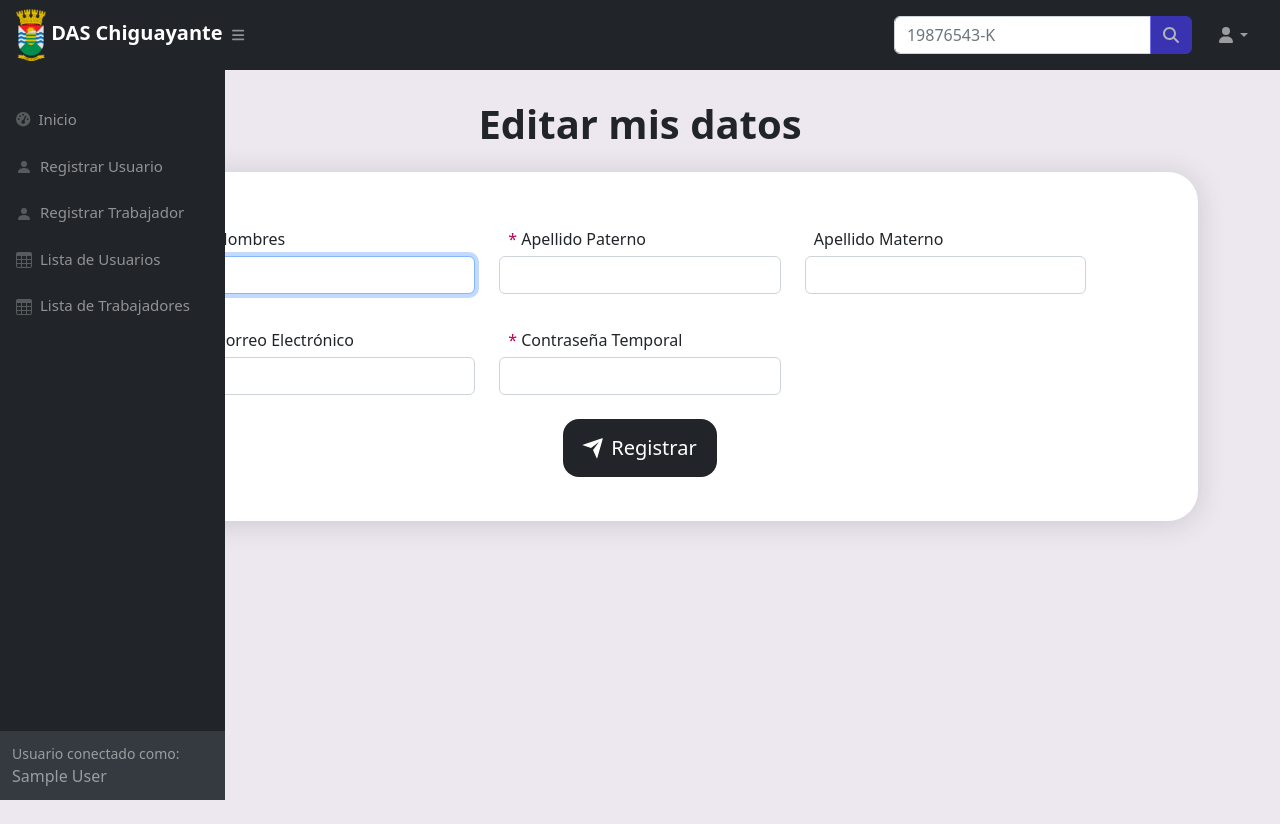
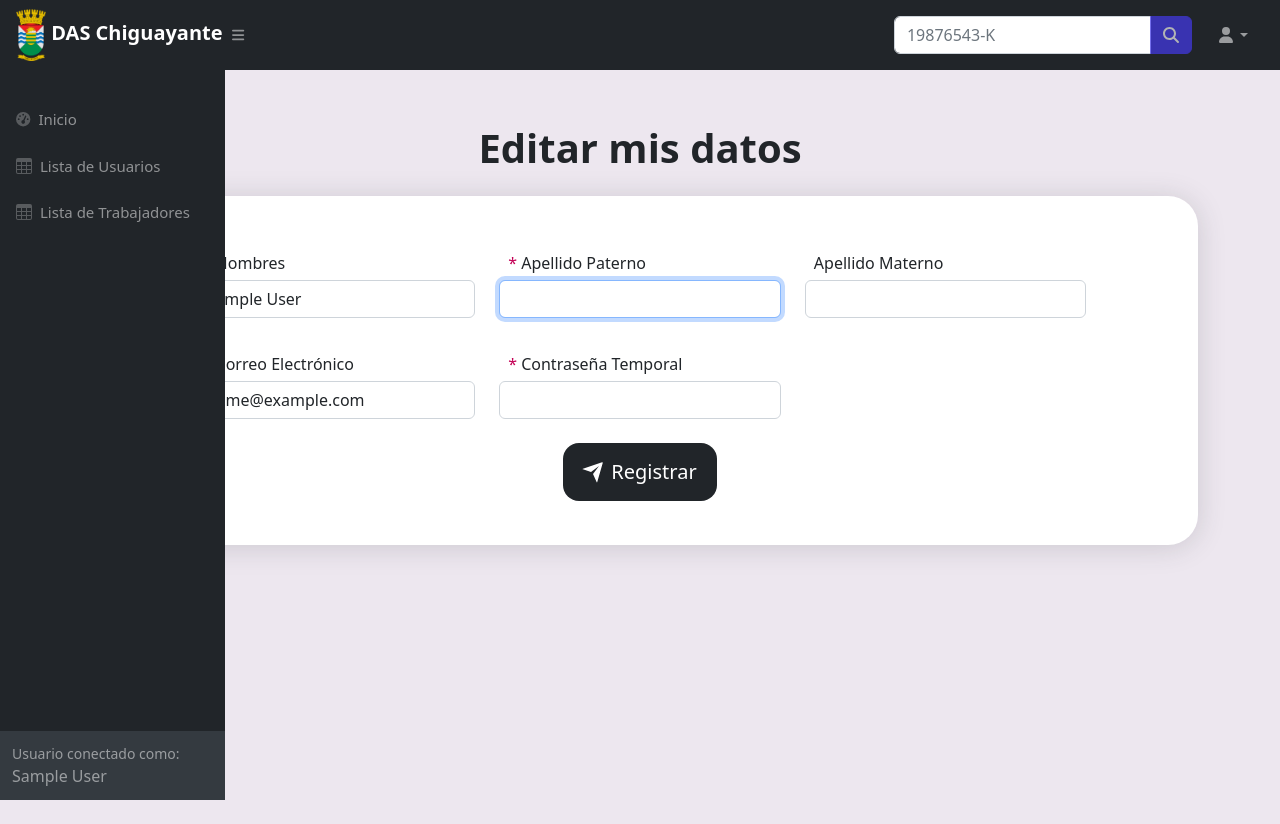
Before and after one commit to pxrplehaze7/das, a PHP site: page /editPerfil.php in a window 1280 px wide. Before the commit the page ends 800 px from the top, so only its background shows below. Run offline with PHP 8.4, Linux system fonts and the light colour scheme; the visitor is signed in with stand-in values (Sample User, id 1); data that the repository does not hold is empty; some libraries are stand-ins or nearby versions.

Commit message:
cambio pequeño

```diff
--- a/components/navbar.php
+++ b/components/navbar.php
@@ -92,10 +92,12 @@
     <li class="nav-item dropdown">
       <a class="nav-link dropdown-toggle" id="navbarDropdown" href="#" role="button" data-bs-toggle="dropdown" aria-expanded="false"><i class="fas fa-user fa-fw"></i></a>
       <ul class="dropdown-menu dropdown-menu-end" aria-labelledby="navbarDropdown">
-        <form action="editPerfil.php" method="post">
-          <input type="hidden" name="idperfil" value="<?php echo $IDUsuario; ?>">
+        <!-- <form action="editPerfil.php" method="POST">
+<input type="hidden" name="idUsuario" value="<?php echo $_SESSION['idperfil']; ?>">
           <button type="submit" class="dropdown-item">Editar Perfil</button>
-        </form>
+        </form> -->
+        <!-- <li><a class="dropdown-item" href="./editPerfil.php">Editar Perfil</a></li> -->
+        <a href="editPerfil.php">Editar perfil</a>
 
 
 
--- a/components/sidebar.php
+++ b/components/sidebar.php
@@ -9,11 +9,12 @@
           </div>
           Inicio
         </a>
+        <?php
+        if ($_SESSION['rol'] === '1') { ?>
 
           <a class="nav-link" href="registroUsuarios.php">
             <div class="sb-nav-link-icon">
-            <svg xmlns="http://www.w3.org/2000/svg" width="16" height="16" fill="currentColor" class="bi bi-person-fill"
-              viewBox="0 0 16 16">
+              <svg xmlns="http://www.w3.org/2000/svg" width="16" height="16" fill="currentColor" class="bi bi-person-fill" viewBox="0 0 16 16">
                 <path d="M3 14s-1 0-1-1 1-4 6-4 6 3 6 4-1 1-1 1H3Zm5-6a3 3 0 1 0 0-6 3 3 0 0 0 0 6Z" />
               </svg>
             </div>
@@ -22,20 +23,20 @@
 
           <a class="nav-link" href="registro.php">
             <div class="sb-nav-link-icon">
-            <svg xmlns="http://www.w3.org/2000/svg" width="16" height="16" fill="currentColor" class="bi bi-person-fill"
-              viewBox="0 0 16 16">
+              <svg xmlns="http://www.w3.org/2000/svg" width="16" height="16" fill="currentColor" class="bi bi-person-fill" viewBox="0 0 16 16">
                 <path d="M3 14s-1 0-1-1 1-4 6-4 6 3 6 4-1 1-1 1H3Zm5-6a3 3 0 1 0 0-6 3 3 0 0 0 0 6Z" />
               </svg>
             </div>
             Registrar Trabajador
           </a>
+        <?php } ?>
+
+
 
         <a class="nav-link" href="tablaU.php">
           <div class="sb-nav-link-icon">
-            <svg xmlns="http://www.w3.org/2000/svg" width="16" height="16" fill="currentColor" class="bi bi-table"
-              viewBox="0 0 16 16">
-              <path
-                d="M0 2a2 2 0 0 1 2-2h12a2 2 0 0 1 2 2v12a2 2 0 0 1-2 2H2a2 2 0 0 1-2-2V2zm15 2h-4v3h4V4zm0 4h-4v3h4V8zm0 4h-4v3h3a1 1 0 0 0 1-1v-2zm-5 3v-3H6v3h4zm-5 0v-3H1v2a1 1 0 0 0 1 1h3zm-4-4h4V8H1v3zm0-4h4V4H1v3zm5-3v3h4V4H6zm4 4H6v3h4V8z" />
+            <svg xmlns="http://www.w3.org/2000/svg" width="16" height="16" fill="currentColor" class="bi bi-table" viewBox="0 0 16 16">
+              <path d="M0 2a2 2 0 0 1 2-2h12a2 2 0 0 1 2 2v12a2 2 0 0 1-2 2H2a2 2 0 0 1-2-2V2zm15 2h-4v3h4V4zm0 4h-4v3h4V8zm0 4h-4v3h3a1 1 0 0 0 1-1v-2zm-5 3v-3H6v3h4zm-5 0v-3H1v2a1 1 0 0 0 1 1h3zm-4-4h4V8H1v3zm0-4h4V4H1v3zm5-3v3h4V4H6zm4 4H6v3h4V8z" />
             </svg>
           </div>
           Lista de Usuarios
@@ -44,17 +45,12 @@
 
         <a class="nav-link" href="tabla.php">
           <div class="sb-nav-link-icon">
-            <svg xmlns="http://www.w3.org/2000/svg" width="16" height="16" fill="currentColor" class="bi bi-table"
-              viewBox="0 0 16 16">
-              <path
-                d="M0 2a2 2 0 0 1 2-2h12a2 2 0 0 1 2 2v12a2 2 0 0 1-2 2H2a2 2 0 0 1-2-2V2zm15 2h-4v3h4V4zm0 4h-4v3h4V8zm0 4h-4v3h3a1 1 0 0 0 1-1v-2zm-5 3v-3H6v3h4zm-5 0v-3H1v2a1 1 0 0 0 1 1h3zm-4-4h4V8H1v3zm0-4h4V4H1v3zm5-3v3h4V4H6zm4 4H6v3h4V8z" />
+            <svg xmlns="http://www.w3.org/2000/svg" width="16" height="16" fill="currentColor" class="bi bi-table" viewBox="0 0 16 16">
+              <path d="M0 2a2 2 0 0 1 2-2h12a2 2 0 0 1 2 2v12a2 2 0 0 1-2 2H2a2 2 0 0 1-2-2V2zm15 2h-4v3h4V4zm0 4h-4v3h4V8zm0 4h-4v3h3a1 1 0 0 0 1-1v-2zm-5 3v-3H6v3h4zm-5 0v-3H1v2a1 1 0 0 0 1 1h3zm-4-4h4V8H1v3zm0-4h4V4H1v3zm5-3v3h4V4H6zm4 4H6v3h4V8z" />
             </svg>
           </div>
           Lista de Trabajadores
         </a>
-
-
-
 
       </div>
     </div>
--- a/editPerfil.php
+++ b/editPerfil.php
@@ -1,29 +1,40 @@
 <?php
+session_start();
 include("./controller/config/conexion.php");
-session_start();
+
 if (!isset($_SESSION['rol'])) {
     header('Location: index.php');
     exit();
 }
-if ($_SESSION['rol'] !== '1') {
-    header('Location: ./components/error.html');
-    exit();
-}
-$IDUsuario = $_POST['idperfil'];
 
-if (isset($_GET['idperfil'])) {
-    $iduser = $_GET['idperfil'];
 
-    $datosperfil = "SELECT * FROM usuario WHERE IDUser='$iduser' LIMIT 1";
+
+ if (isset($_SESSION['idperfil'])) {
+    echo $_SESSION['idperfil'];
+    $idUsuario = $_SESSION['idperfil'];
+
+    $datosperfil = "SELECT * FROM usuario WHERE IDUsuario='$idUsuario' LIMIT 1";
     $resultDatosperfil = mysqli_query($conn, $datosperfil);
 
     if (mysqli_num_rows($resultDatosperfil) == 1) {
-        // Si se encuentra una persona, se asigna el resultado a $persona
         $miperfil = mysqli_fetch_assoc($resultDatosperfil);
+
+        $nombre = $miperfil['NombreU'];
+        $apellidop = $miperfil['ApellidoP'];
+        $apellidom = $miperfil['ApellidoM'];
+        $correo = $miperfil['CorreoU'];
+    } else {
+
+        echo "No se encontraron datos de perfil";
+        exit();
     }
-} ?>
+} else {
 
-<?php include("./controller/config/conexion.php"); ?>
+    echo "No se ha establecido la variable de sesión 'idperfil'";
+    exit();
+}
+?>
+
 <!DOCTYPE html>
 <html lang="es">
 <head>
@@ -50,10 +61,10 @@
 </head>
 
 <body class="sb-nav-fixed">
-    <?php require("./components/navbar.php") ?>
+    <?php require("./components/navbar.php"); ?>
     <div id="layoutSidenav">
 
-        <?php require("./components/sidebar.php") ?>
+        <?php require("./components/sidebar.php"); ?>
         <div id="layoutSidenav_content">
             <main>
                 <div class="container-md">
@@ -67,18 +78,18 @@
                             <div class="row ">
                                 <div class="col-md">
                                     <label for="idPersona"><span style="color: #c40055;">*</span> Nombres</label>
-                                    <input type="text" name="namePersona" id="idPersona" value="<?php echo $miperfil['NombreU'] ?>" class="form-control" oninput="validarTexto(this)" required>
+                                    <input type="text" name="namePersona" id="idPersona" value="<?php echo $nombre; ?>" class="form-control" oninput="validarTexto(this)" required>
 
                                 </div>
 
                                 <div class="col-md">
                                     <label for="idAppat"><span style="color: #c40055;">*</span> Apellido Paterno</label>
-                                    <input type="text" name="namePaterno" id="idAppat" value="<?php echo $miperfil['ApellidoP'] ?>" class="form-control" oninput="validarTexto(this)" required>
+                                    <input type="text" name="namePaterno" id="idAppat" value="<?php echo $apellidop; ?>" class="form-control" oninput="validarTexto(this)" required>
 
                                 </div>
                                 <div class="col-md">
                                     <label for="idApmat">Apellido Materno</label>
-                                    <input type="text" name="nameMaterno" id="idApmat" value="<?php echo $miperfil['ApellidoM'] ?>" class="form-control" oninput="validarTexto(this)">
+                                    <input type="text" name="nameMaterno" id="idApmat" value="<?php echo $apellidom; ?>" class="form-control" oninput="validarTexto(this)">
 
                                 </div>
                             </div>
@@ -86,12 +97,12 @@
                             <div class="row">
                                 <div class="col-4">
                                     <label for="idCorreo"><span style="color: #c40055;">*</span> Correo Electrónico</label>
-                                    <input type="text" name="nameCorreo" id="idCorreo" value="<?php echo $miperfil['CorreoU'] ?>" class="form-control" required>
+                                    <input type="text" name="nameCorreo" id="idCorreo" value="<?php echo $correo; ?>" class="form-control" required>
                                 </div>
 
                                 <div class="col-4">
-                                    <label for="idCorreo"><span style="color: #c40055;">*</span> Contraseña Temporal</label>
-                                    <input type="password" name="namePass" id="idPass" class="form-control" value="<?php echo $miperfil['Contrasenna'] ?>" required>
+                                    <label for="idPass"><span style="color: #c40055;">*</span> Contraseña Temporal</label>
+                                    <input type="password" name="namePass" id="idPass" class="form-control" value="<?php echo $miperfil['Contrasenna']; ?>" required>
                                 </div>
 
                             </div>
--- a/pdfs_anteriores.php
+++ b/pdfs_anteriores.php
@@ -147,7 +147,7 @@
                         return $fechaCarga;
                     }
 
-                    $id = $_GET['idantes']; // Obtener el rut ingresado por el usuario
+                    $id = $_GET['id']; // Obtener el rut ingresado por el usuario
 
                     $folder = "das/controller/pdfs_personal"; // Ruta de la carpeta principal relativa al directorio raíz del servidor web
                     $targetFolder = $_SERVER['DOCUMENT_ROOT'] . "/" . $folder . "/" . $id; // Ruta completa de la carpeta específica del rut
--- a/tablaU.php
+++ b/tablaU.php
@@ -61,7 +61,10 @@
                                             <th>Apellido Materno</th>
                                             <th>Correo</th>
                                             <th class="text-center">Permiso</th>
+                                            <?php
+                                            if ($_SESSION['rol'] === '1') { ?>
                                                 <th>Acciones</th>
+                                            <?php } ?>
                                         </tr>
                                     </thead>
                                     <tbody id="trabajadores_tbody">
@@ -79,12 +82,15 @@
                                                 <td style="text-align: center; <?php if ($user['Rol'] == 1) { ?>background-color: #463bfa;<?php } else { ?>background-color: #009CFD;<?php } ?> color: white; ">
                                                     <?php echo $user['Rol'] == 1 ? 'Administrador' : 'Lectura'; ?>
                                                 </td>
+                                                <?php
+                                                if ($_SESSION['rol'] === '1') { ?>
                                                     <td>
                                                         <div class="d-flex align-items-center justify-content-around">
                                                             <a href="editusuario.php?id=<?php echo $user['IDUsuario']; ?>" class="btn btn-primary"><i class="fas fa-user-edit"></i></a>
                                                             <button class="btn btn-danger btnEliminarUsuario" data-idusuario="<?php echo $user['IDUsuario']; ?>"><i class="fas fa-user-times"></i></button>
                                                         </div>
                                                     </td>
+                                                <?php } ?>
                                             </tr>
                                         <?php } ?>
                                     </tbody>
```
Also changed, not shown: controller/login.php (+3 -5 lines), mostrar.php (+10 -10 lines). Lines whose indentation alone changed are shown as unchanged.
